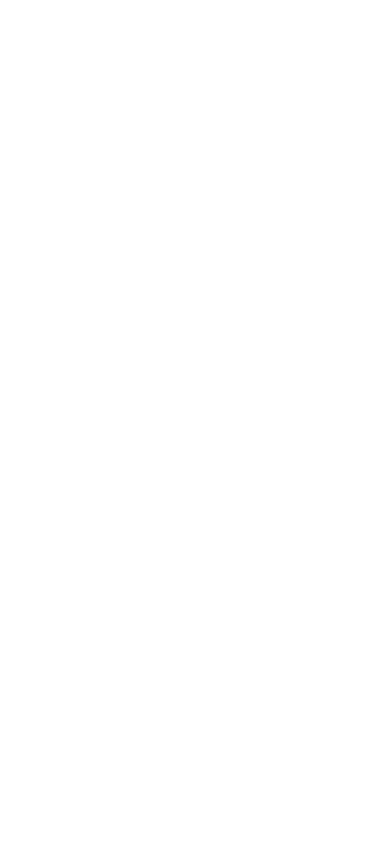
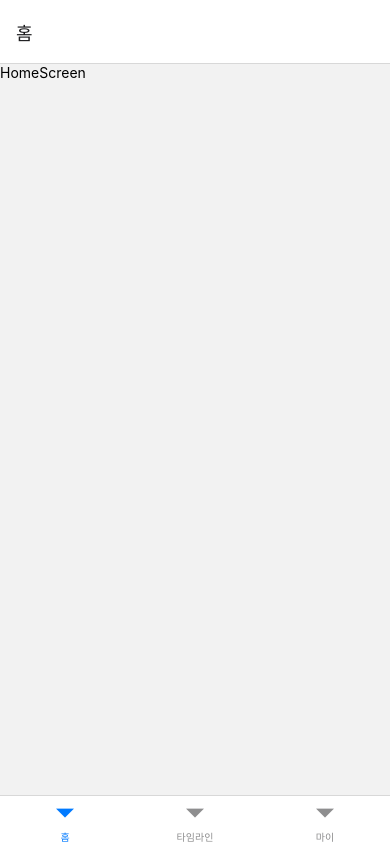
Before and after one commit to kot8585/todo-timer, a React Native app: screen /HomeScreen in a window 390 px wide. Built offline with nearby package versions, Linux system fonts and the light colour scheme.

Commit message:
bottomTap 만들기

```diff
--- a/App.tsx
+++ b/App.tsx
@@ -1,14 +1,14 @@
 import React from 'react';
-import {SafeAreaView, ScrollView, StatusBar, View} from 'react-native';
+import {StatusBar} from 'react-native';
+import BottomTaps from './src/navigation/BottomTaps';
+import {NavigationContainer} from '@react-navigation/native';
 
 function App(): React.JSX.Element {
   return (
-    <SafeAreaView>
+    <NavigationContainer>
       <StatusBar />
-      <ScrollView contentInsetAdjustmentBehavior="automatic">
-        <View />
-      </ScrollView>
-    </SafeAreaView>
+      <BottomTaps />
+    </NavigationContainer>
   );
 }
 
--- a/package.json
+++ b/package.json
@@ -10,8 +10,13 @@
     "test": "jest"
   },
   "dependencies": {
+    "@react-navigation/bottom-tabs": "^6.5.16",
+    "@react-navigation/native": "^6.1.14",
+    "@react-navigation/native-stack": "^6.9.22",
     "react": "18.2.0",
     "react-native": "0.73.5",
+    "react-native-safe-area-context": "^4.9.0",
+    "react-native-screens": "^3.29.0",
     "react-native-vector-icons": "^10.0.3"
   },
   "devDependencies": {
--- /dev/null
+++ b/src/navigation/BottomTaps.tsx
@@ -0,0 +1,16 @@
+import {createBottomTabNavigator} from '@react-navigation/bottom-tabs';
+import HomeScreen from '../screens/HomeScreen';
+import MyScreen from '../screens/MyScreen';
+import TimelineScreen from '../screens/TimelineScreen';
+
+const Tab = createBottomTabNavigator();
+
+export default function BottomTaps() {
+  return (
+    <Tab.Navigator initialRouteName="Home">
+      <Tab.Screen name="홈" component={HomeScreen} />
+      <Tab.Screen name="타임라인" component={TimelineScreen} />
+      <Tab.Screen name="마이" component={MyScreen} />
+    </Tab.Navigator>
+  );
+}
--- /dev/null
+++ b/src/screens/HomeScreen.tsx
@@ -0,0 +1,10 @@
+import {View, Text} from 'react-native';
+import React from 'react';
+
+export default function HomeScreen() {
+  return (
+    <View>
+      <Text>HomeScreen</Text>
+    </View>
+  );
+}
--- /dev/null
+++ b/src/screens/MyScreen.tsx
@@ -0,0 +1,10 @@
+import {View, Text} from 'react-native';
+import React from 'react';
+
+export default function MyScreen() {
+  return (
+    <View>
+      <Text>MyScreen</Text>
+    </View>
+  );
+}
--- /dev/null
+++ b/src/screens/TimelineScreen.tsx
@@ -0,0 +1,10 @@
+import {View, Text} from 'react-native';
+import React from 'react';
+
+export default function TimelineScreen() {
+  return (
+    <View>
+      <Text>TimelineScreen</Text>
+    </View>
+  );
+}
```
Also changed, not shown: 3 other files (tests, documents, lock files or other folders).
